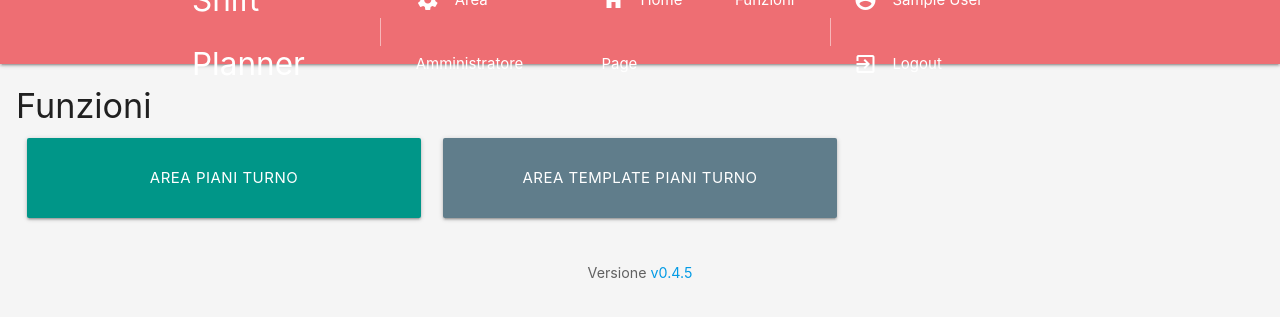
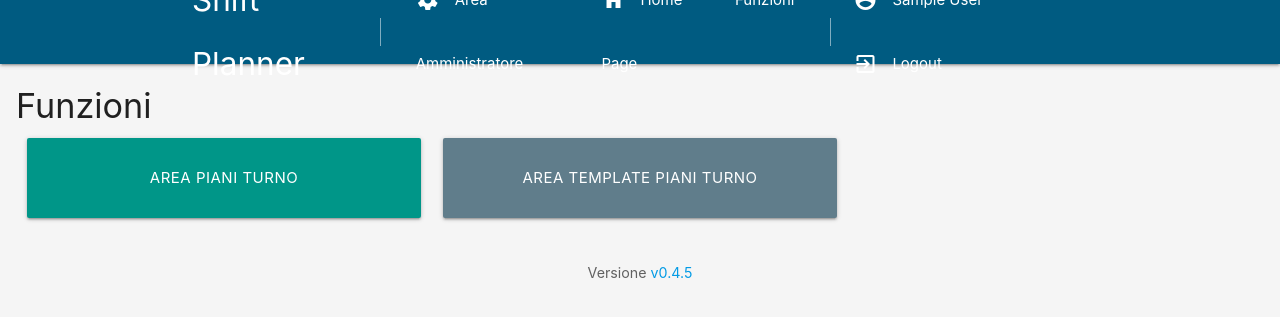
Before and after one commit to darkkillex/shiftplanner, a Django app: page /funzioni/ in a window 1280 px wide. Shown: the top 317 px of the page. Run offline with Django 5.2, Linux system fonts and the light colour scheme; the visitor is signed in with stand-in values (Sample User, id 1).

Commit message:
style(UI): spostato colore navbar Pantone 308 (#005B81) in layout.css

```diff
--- a/core/static/core/layout.css
+++ b/core/static/core/layout.css
@@ -1,3 +1,7 @@
+nav.teal {
+  background-color: #005B81 !important; /* Pantone 308 */
+}
+
 /* --- GRIGLIA: larghezza a contenuto + sticky header + prima colonna sticky --- */
 
 .grid-wrapper {
--- a/templates/layout.html
+++ b/templates/layout.html
@@ -25,7 +25,7 @@
 <body class="grey lighten-4">
 <!-- NAVBAR -->
 <div class="navbar-fixed">
-    <nav class="pantone">
+    <nav class="teal">
         <div class="nav-wrapper container" style="display:flex; align-items:center; justify-content:space-between;">
 
             <!-- Sinistra: Brand + Divider + Link amministrazione/home -->
```
Also changed, not shown: CHANGELOG.md.
